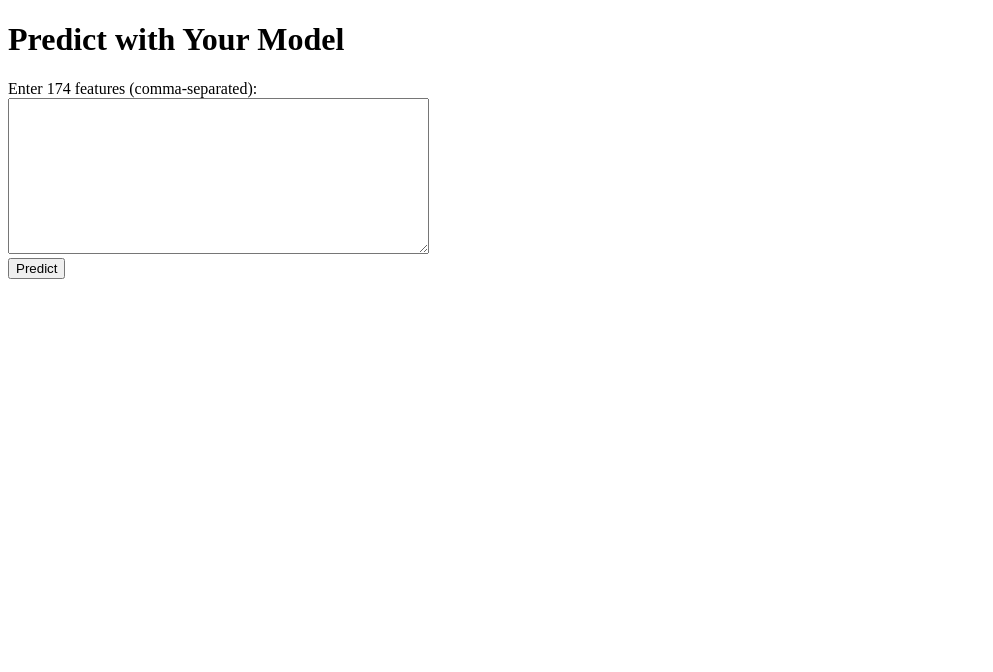
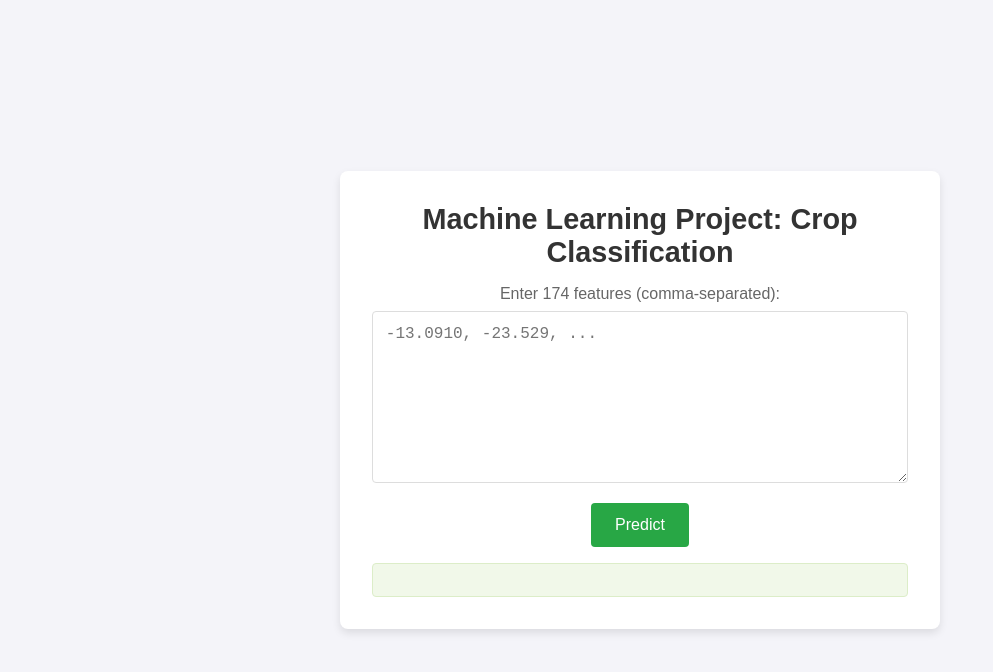
Before and after one commit to Abshir112/Crop_Classification_Project, a plain HTML site: page docs/index.html in a window 1280 px wide. Shown: the whole page, without its empty margins (0-993 px from the left). Drawn offline with Linux system fonts and the light colour scheme.

Commit message:
Update index.html title and enhance layout for crop classification project

```diff
--- a/docs/index.html
+++ b/docs/index.html
@@ -3,17 +3,21 @@
 <head>
     <meta charset="UTF-8">
     <meta name="viewport" content="width=device-width, initial-scale=1.0">
-    <title>Model Prediction</title>
+    <title>Machine Learning Project: Crop Classification</title>
+    <link rel="stylesheet" href="style.css">
 </head>
 <body>
-    <h1>Predict with Your Model</h1>
-    <form id="prediction-form">
-        <label for="features">Enter 174 features (comma-separated):</label><br>
-        <textarea id="features" name="features" rows="10" cols="50"></textarea><br>
-        <button type="submit">Predict</button>
-    </form>
 
-    <p id="prediction-result"></p>
+    <div class="container">
+        <h1>Machine Learning Project: Crop Classification</h1>
+        <form id="prediction-form">
+            <label for="features">Enter 174 features (comma-separated):</label>
+            <textarea id="features" name="features" rows="8" placeholder="-13.0910, -23.529, ..."></textarea>
+            <button type="submit">Predict</button>
+        </form>
+
+        <p id="prediction-result"></p>
+    </div>
 
     <script src="script.js"></script>
 </body>
```
